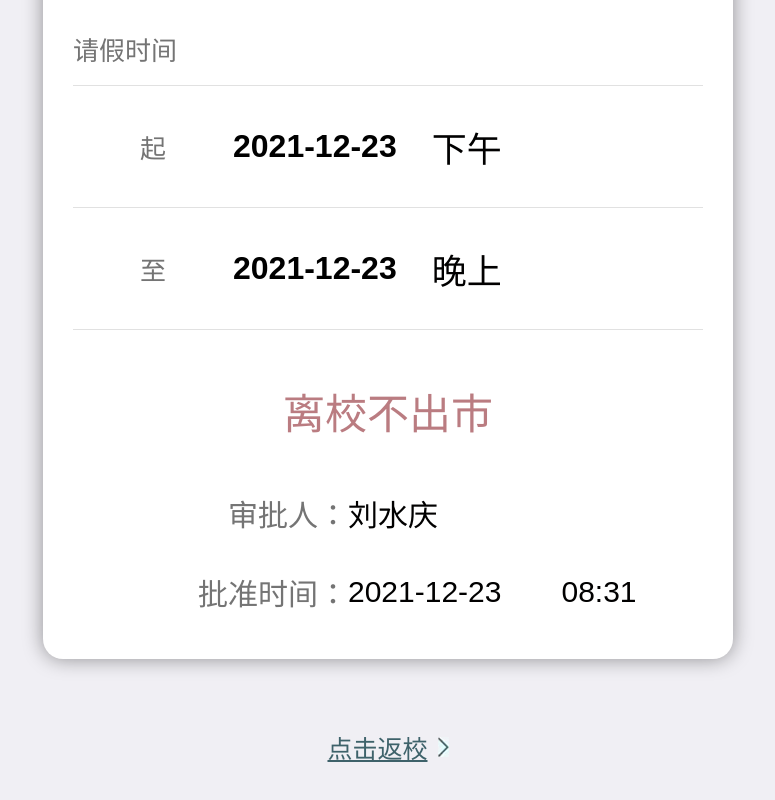
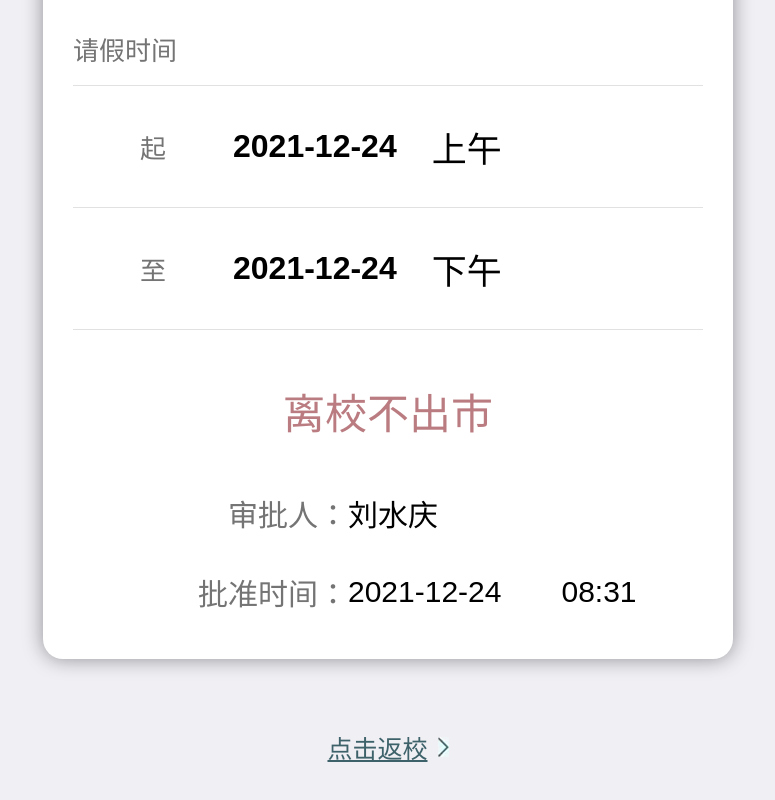
Before and after one commit to lblblblb06/lb, a plain HTML site: page ok.html in a window 1280 px wide. Shown: the part 680-1480 px from the top of the page, without its empty margins (252-1027 px from the left). Drawn offline with Linux system fonts and the light colour scheme.

Commit message:
Update ok.html

```diff
--- a/ok.html
+++ b/ok.html
@@ -34,15 +34,15 @@
 		<div class="item_02">
 			<div class="t">请假时间</div>
 			<ul>
-				<li><p>起</p><div class="time">2021-12-23</div><span>下午</span></li>
-				<li><p>至</p><div class="time">2021-12-23</div><span>晚上</span></li>
+				<li><p>起</p><div class="time">2021-12-24</div><span>上午</span></li>
+				<li><p>至</p><div class="time">2021-12-24</div><span>下午</span></li>
 			</ul>
 		</div>
 		<div class="item_03">
 			<div class="t">离校不出市</div>
 			<ul>
 				<li><p>审批人：</p><p>刘水庆</p></li>
-				<li><p>批准时间：</p><p>2021-12-23</p><div class="time">08:31</div></li>
+				<li><p>批准时间：</p><p>2021-12-24</p><div class="time">08:31</div></li>
 			</ul>
 		</div>
 	</div>
```
